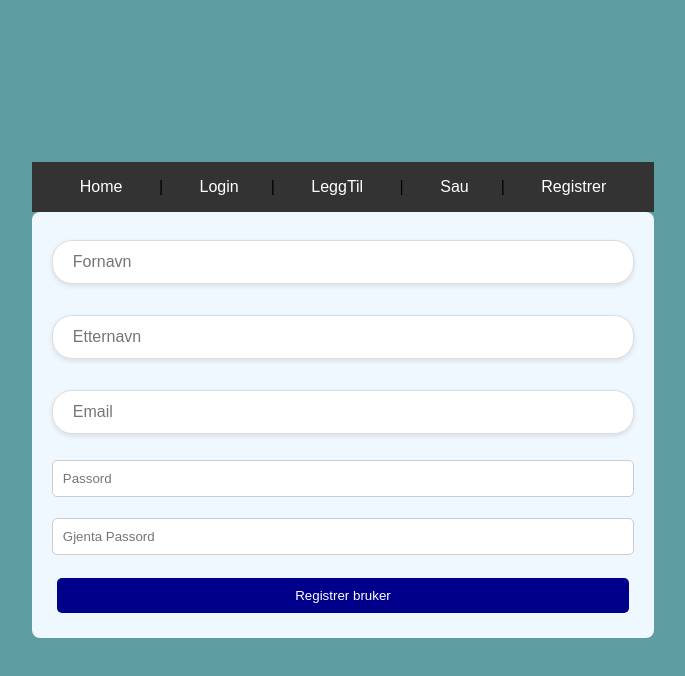
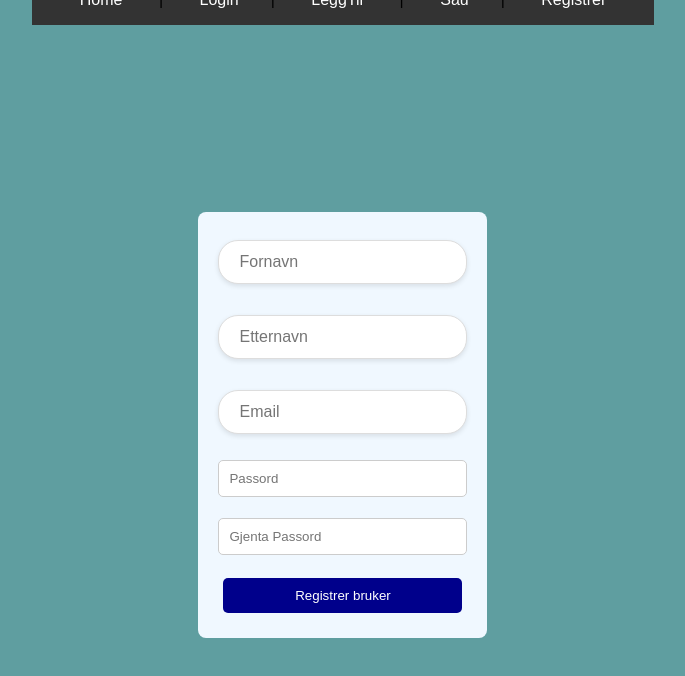
Before and after one commit to Alador22/Sheep-Tracker, a React (Create React App) app in the folder Frontend/: page /LeggTil in a window 1280 px wide. Shown: the top 676 px of the page, without its empty margins (297-982 px from the left). Built offline with nearby package versions, Linux system fonts and the light colour scheme; the HTML template or start-up script is replaced by a standard one.

Commit message:
Update login.css

```diff
--- a/Frontend/login.css
+++ b/Frontend/login.css
@@ -1,4 +1,4 @@
-body {
+.Main {
 
     background-color:cadetblue;
     display: flex;
```
Lines whose indentation alone changed are shown as unchanged.
